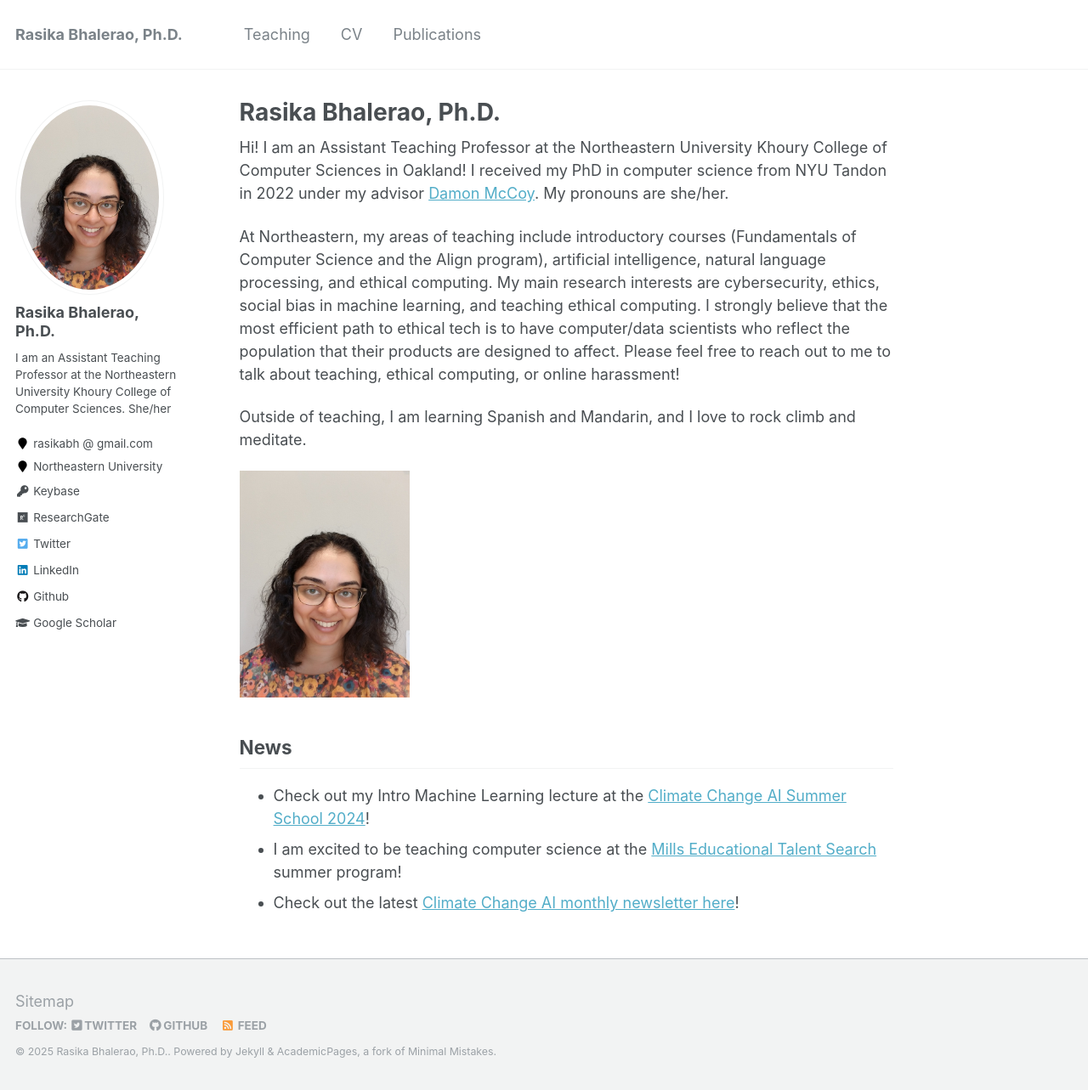
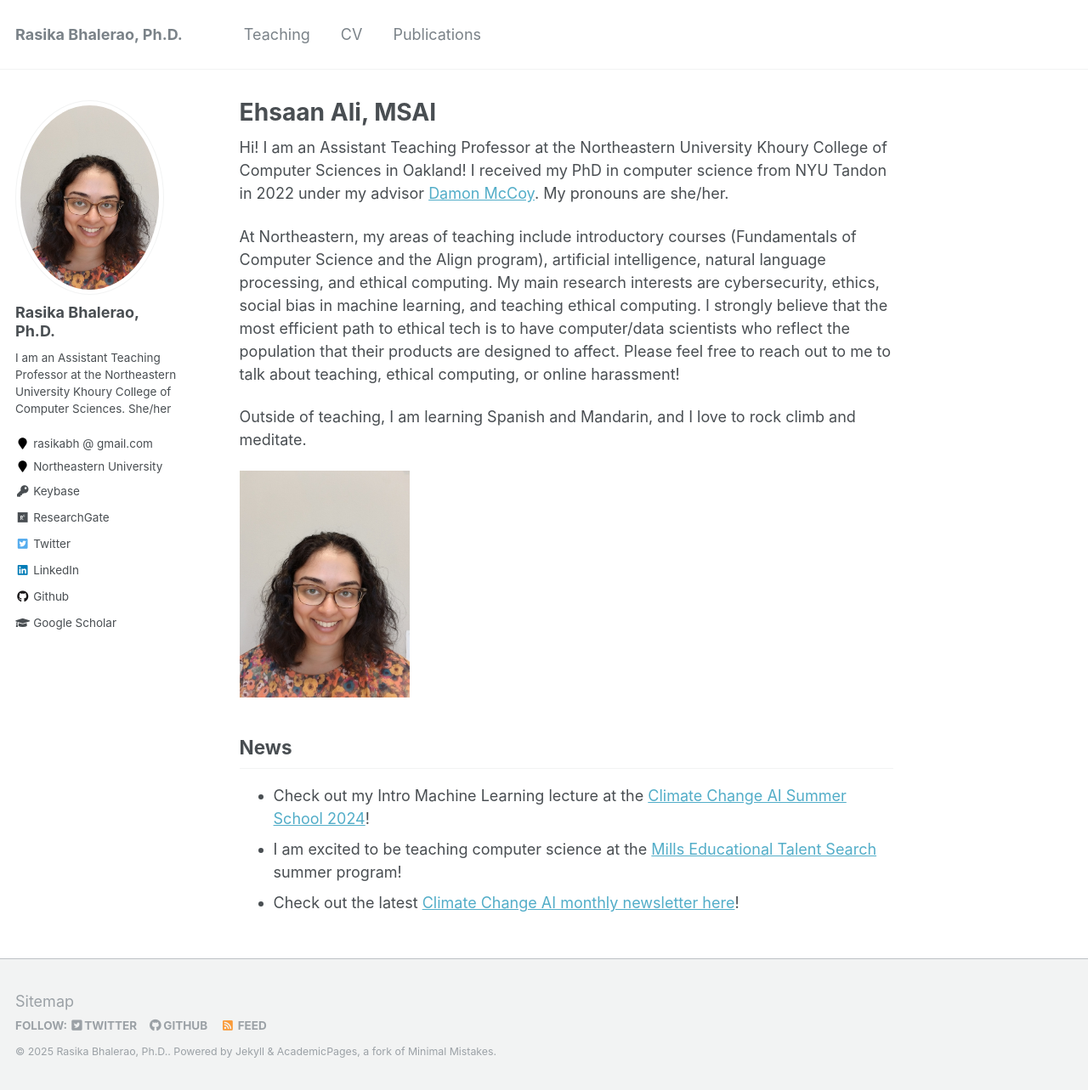
Before and after one commit to Ehsaanali/Ehsaanali.github.io, a Jekyll site: the page built from _pages/about.md, in a window 1280 px wide and 1283 px high. Shown: the whole window at 85% size. Built offline with Jekyll 4.4.1, drawn with Linux system fonts in a browser that asks for light colours.

Commit message:
Update about.md

```diff
--- a/_pages/about.md
+++ b/_pages/about.md
@@ -1,6 +1,6 @@
 ---
 permalink: /
-title: "Rasika Bhalerao, Ph.D."
+title: "Ehsaan Ali, MSAI"
 excerpt: "About me"
 author_profile: true
 redirect_from:
```
